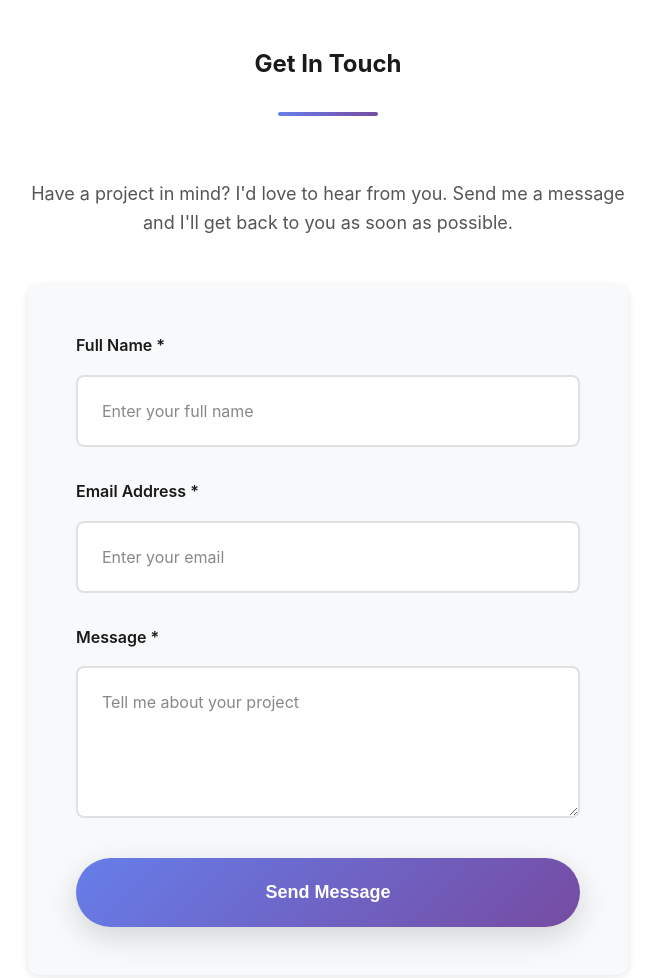
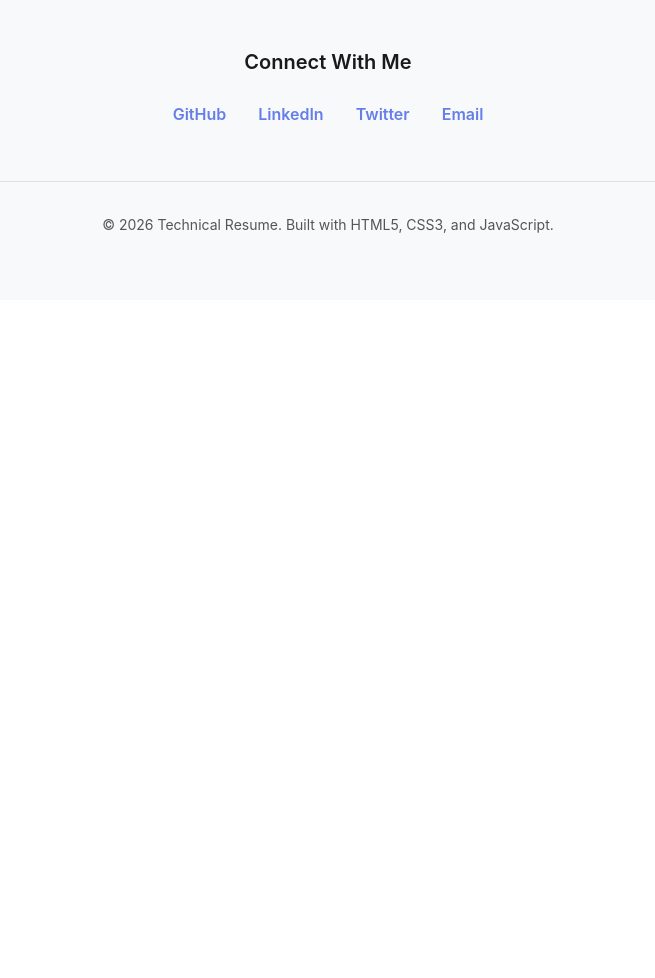
Before and after one commit to Pranavv2006/unify-labs-practice, a plain HTML site: page Day-08/index.html in a window 1280 px wide. Shown: the part 5943-6921 px from the top of the page, without its empty margins (312-967 px from the left). After the commit the page ends 6243 px from the top, so only its background shows below. Drawn offline with Linux system fonts and the light colour scheme.

Commit message:
removed contact me part

```diff
--- a/Day-08/index.html
+++ b/Day-08/index.html
@@ -315,54 +315,6 @@
                 </div>
             </aside>
         </div>
-
-        <section id="contact" class="section contact-section">
-            <div class="container">
-                <h2 class="section-title">Get In Touch</h2>
-                <article class="contact-content">
-                    <p class="contact-intro">Have a project in mind? I'd love to hear from you. Send me a message and I'll get back to you as soon as possible.</p>
-
-                    <form class="contact-form" id="contact-form">
-                        <div class="form-group">
-                            <label for="name">Full Name *</label>
-                            <input
-                                type="text"
-                                id="name"
-                                name="name"
-                                required
-                                aria-required="true"
-                                placeholder="Enter your full name"
-                                minlength="2">
-                        </div>
-
-                        <div class="form-group">
-                            <label for="email">Email Address *</label>
-                            <input
-                                type="email"
-                                id="email"
-                                name="email"
-                                required
-                                aria-required="true"
-                                placeholder="Enter your email">
-                        </div>
-
-                        <div class="form-group">
-                            <label for="message">Message *</label>
-                            <textarea
-                                id="message"
-                                name="message"
-                                rows="5"
-                                required
-                                aria-required="true"
-                                placeholder="Tell me about your project"
-                                minlength="10"></textarea>
-                        </div>
-
-                        <button type="submit" class="submit-button">Send Message</button>
-                    </form>
-                </article>
-            </div>
-        </section>
     </main>
 
     <footer class="footer" role="contentinfo">
```
